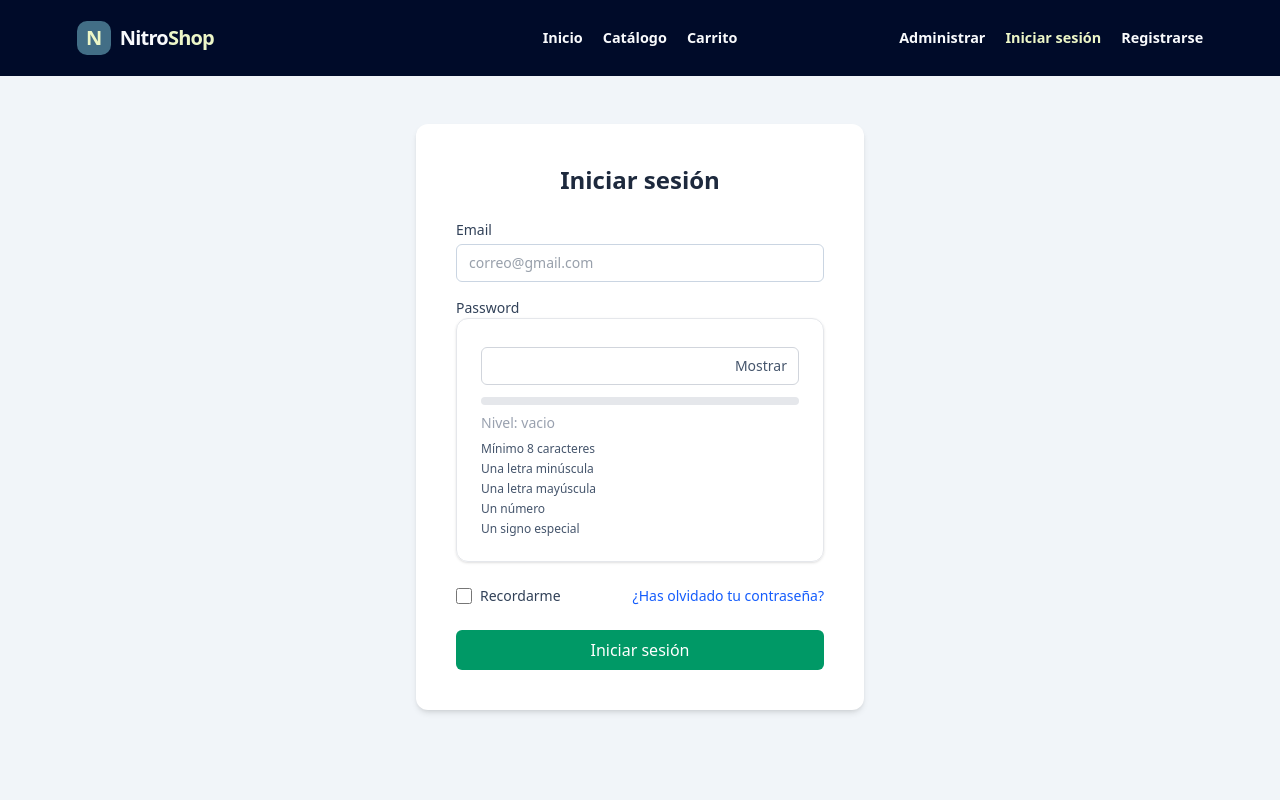
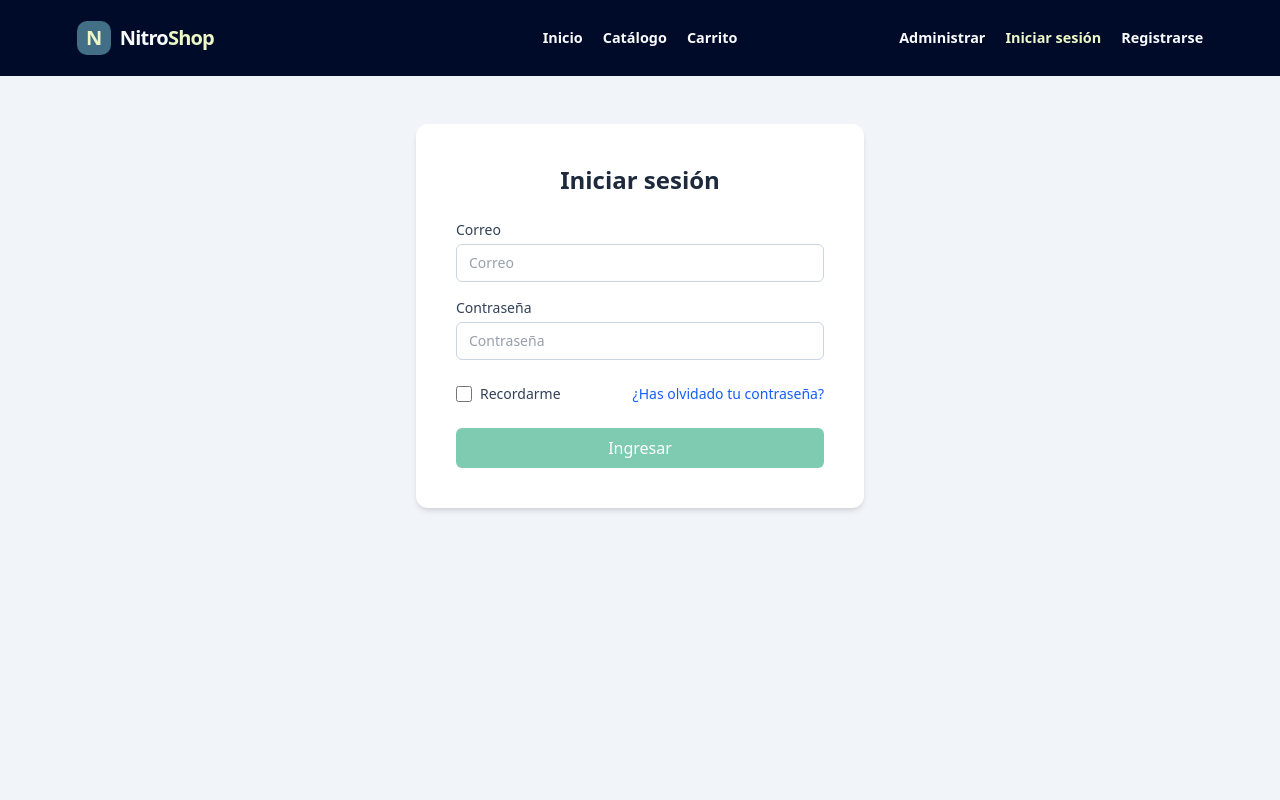
Before and after one commit to JeanPiereArcePinto/nuevoEcommerce, an Angular app: page /login in a window 1280 px wide. Shown: the top 800 px of the page. Built offline with nearby package versions, Linux system fonts and the light colour scheme.

Commit message:
implementar formulario reactivo de login y habilitarlo en registro y checkout

```diff
--- a/src/app/features/auth/login/login.html
+++ b/src/app/features/auth/login/login.html
@@ -1,57 +1,27 @@
 <main class="min-h-screen bg-slate-100 px-6 py-12">
-  <form
-    class="mx-auto max-w-md rounded-xl bg-white p-6 shadow-md md:p-10"
-    (submit)="$event.preventDefault(); iniciarSesion()"
-  >
+  <form class="mx-auto max-w-md rounded-xl bg-white p-6 shadow-md md:p-10" [formGroup]="loginForm" (ngSubmit)="onSubmit()">
     <h1 class="mb-6 text-center text-2xl font-bold text-slate-800">Iniciar sesión</h1>
-
     <label class="mb-4 block text-sm font-medium text-slate-700">
-      Email
-      <input
-        type="email"
-        placeholder="correo@gmail.com"
-        autocomplete="email"
-        class="mt-1 w-full rounded-md border border-slate-300 px-3 py-2"
-        [value]="email()"
-        (input)="actualizarEmail($event)"
-      />
-      @if (intentoLogin() && !email().trim()) {
-        <span class="mt-1 block text-sm text-red-600">El email es obligatorio.</span>
-      }
-      @if (intentoLogin() && email().trim() && !emailValido()) {
-        <span class="mt-1 block text-sm text-red-600">Ingresa un email con formato válido.</span>
+      Correo
+      <input type="email" formControlName="email" placeholder="Correo" autocomplete="email" class="mt-1 w-full rounded-md border border-slate-300 px-3 py-2" />
+      @if (loginForm.controls.email.invalid && loginForm.controls.email.touched) {
+        <span class="error mt-1 block text-sm text-red-600">Ingresa un correo válido</span>
       }
     </label>
-
     <label class="mb-6 block text-sm font-medium text-slate-700">
-      Password
-      <app-reto-05-password-strength [(password)]="password" />
-      @if (intentoLogin() && !password()) {
-        <span class="mt-1 block text-sm text-red-600">La contraseña es obligatoria.</span>
-      }
-      @if (passwordTieneEspacios()) {
-        <span class="mt-1 block text-sm text-red-600">La contraseña no puede contener espacios.</span>
+      Contraseña
+      <input type="password" formControlName="password" placeholder="Contraseña" autocomplete="current-password" class="mt-1 w-full rounded-md border border-slate-300 px-3 py-2" />
+      @if (loginForm.controls.password.invalid && loginForm.controls.password.touched) {
+        <span class="error mt-1 block text-sm text-red-600">Mínimo 6 caracteres</span>
       }
     </label>
-
     <div class="mb-6 flex items-center justify-between gap-4 text-sm">
       <label class="flex items-center gap-2 text-slate-700">
-        <input
-          type="checkbox"
-          class="h-4 w-4 rounded border-slate-300 accent-blue-600"
-          [checked]="recordarme()"
-          (change)="actualizarRecordarme($event)"
-        />
+        <input type="checkbox" formControlName="recordarme" class="h-4 w-4 rounded border-slate-300 accent-blue-600" />
         <span>Recordarme</span>
       </label>
       <a href="#" class="font-medium text-blue-600 hover:underline">¿Has olvidado tu contraseña?</a>
     </div>
-
-    <button
-      type="submit"
-      class="w-full rounded-md bg-emerald-600 px-4 py-2 font-medium text-white hover:bg-emerald-700"
-    >
-      Iniciar sesión
-    </button>
+    <button type="submit" [disabled]="loginForm.invalid" class="w-full rounded-md bg-emerald-600 px-4 py-2 font-medium text-white hover:bg-emerald-700 disabled:cursor-not-allowed disabled:opacity-50">Ingresar</button>
   </form>
 </main>
--- a/src/app/features/auth/login/login.ts
+++ b/src/app/features/auth/login/login.ts
@@ -1,38 +1,25 @@
-import { Component, computed, signal } from '@angular/core';
-import { Reto05PasswordStrength } from '../../../shared/ui/password-strength/password-strength';
+import { Component, inject } from '@angular/core';
+import { FormBuilder, ReactiveFormsModule, Validators } from '@angular/forms';
 
 @Component({
   selector: 'app-login',
-  imports: [Reto05PasswordStrength],
+  imports: [ReactiveFormsModule],
   standalone: true,
   templateUrl: './login.html',
 })
 export class LoginComponent {
-  email = signal('');
-  password = signal('');
-  recordarme = signal(false);
-  intentoLogin = signal(false);
+  private fb = inject(FormBuilder);
 
-  emailValido = computed(() => /^[^\s@]+@[^\s@]+\.[^\s@]+$/.test(this.email().trim()));
-  passwordTieneEspacios = computed(() => /\s/.test(this.password()));
-  camposCompletos = computed(() => Boolean(this.email().trim() && this.password()));
+  loginForm = this.fb.nonNullable.group({
+    email: ['', [Validators.required, Validators.email]],
+    password: ['', [Validators.required, Validators.minLength(6)]],
+    recordarme: [false],
+  });
 
-  actualizarEmail(evento: Event) {
-    this.email.set((evento.target as HTMLInputElement).value);
-  }
-
-  actualizarRecordarme(evento: Event) {
-    this.recordarme.set((evento.target as HTMLInputElement).checked);
-  }
-
-  iniciarSesion() {
-    this.intentoLogin.set(true);
-    if (!this.camposCompletos() || !this.emailValido() || this.passwordTieneEspacios()) return;
-
-    console.log({
-      email: this.email(),
-      password: this.password(),
-      recordarme: this.recordarme(),
-    });
+  onSubmit() {
+    if (this.loginForm.invalid) {
+      this.loginForm.markAllAsTouched();
+      return;
+    }
   }
 }
--- a/src/app/features/auth/registro/registro.ts
+++ b/src/app/features/auth/registro/registro.ts
@@ -1,12 +1,13 @@
 import { Component, computed, signal } from '@angular/core';
 import { Reto05PasswordStrength } from '../../../shared/ui/password-strength/password-strength';
+import { ReactiveFormsModule } from '@angular/forms';
 
 
 
 @Component({
   selector: 'app-registro',
   standalone: true,
-  imports: [Reto05PasswordStrength],
+  imports: [Reto05PasswordStrength, ReactiveFormsModule],
   templateUrl: './registro.html',
 })
 export class RegistroComponent {
--- /dev/null
+++ b/src/app/features/checkout/checkout.html
@@ -0,0 +1,3 @@
+<main class="min-h-screen bg-slate-100 px-6 py-12">
+  <h1 class="text-center text-2xl font-bold text-slate-800">Checkout</h1>
+</main>
```
Also changed, not shown: src/app/features/checkout/checkout.ts (added, +10 -0 lines).
